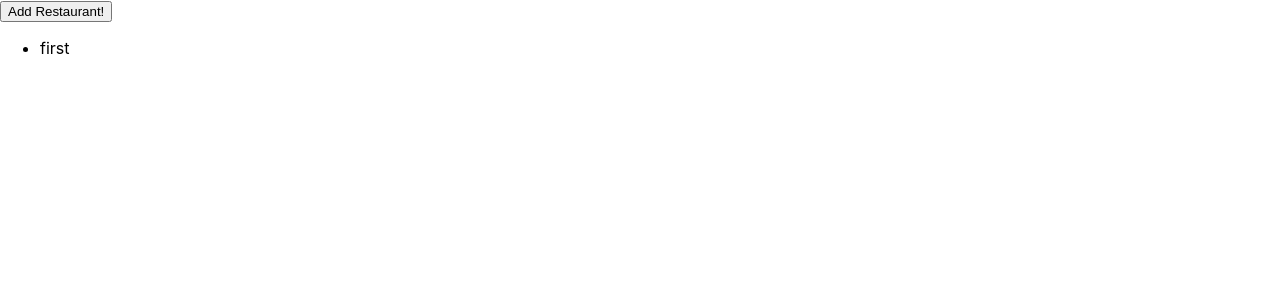
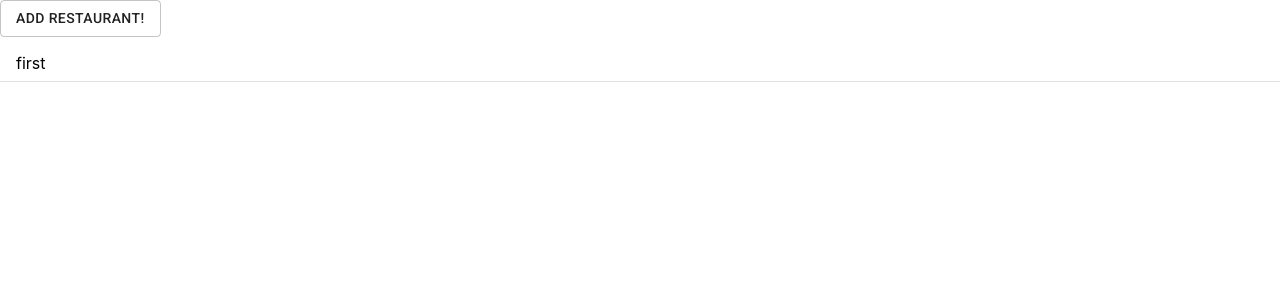
Before and after one commit to NurbekGithub/tdd-cra, a React (Create React App) app: page / in a window 1280 px wide. Shown: the top 300 px of the page. Built offline with nearby package versions, Linux system fonts and the light colour scheme.

Commit message:
refactoring

```diff
--- a/src/modules/Restaurant/NewRestaurantForm.js
+++ b/src/modules/Restaurant/NewRestaurantForm.js
@@ -1,4 +1,5 @@
 import React, { useState } from "react";
+import { TextField, Button } from "@material-ui/core";
 
 export default function NewRestaurantForm({ handleSubmit }) {
   const [name, setName] = useState("");
@@ -9,19 +10,17 @@ export default function NewRestaurantForm({ handleSubmit }) {
   }
 
   return (
-    <form onSubmit={_handleSubmit}>
-      <label htmlFor="name">
-        name
-        <input
-          type="text"
-          id="name"
-          name="name"
-          autoFocus
-          value={name}
-          onChange={e => setName(e.target.value)}
-        />
-      </label>
-      <button type="submit">save</button>
+    <form onSubmit={_handleSubmit} data-testid="NewRestaurantForm">
+      <TextField
+        id="name"
+        label="name"
+        value={name}
+        onChange={e => setName(e.target.value)}
+        autoFocus
+      />
+      <Button color="primary" type="submit" variant="contained">
+        save
+      </Button>
     </form>
   );
 }
--- a/src/modules/Restaurant/RestaurantListPage.js
+++ b/src/modules/Restaurant/RestaurantListPage.js
@@ -1,5 +1,7 @@
 import React, { useState } from "react";
 import NewRestaurantForm from "./NewRestaurantForm";
+import { Button } from "@material-ui/core";
+import RestaurantsList from "./RestaurantsList";
 
 export default function RestaurantListPage() {
   const [modalVisible, setModalVisible] = useState(false);
@@ -11,17 +13,15 @@ export default function RestaurantListPage() {
   }
   return (
     <div>
-      <button onClick={() => setModalVisible(true)}>Add Restaurant!</button>
+      <Button onClick={() => setModalVisible(true)} variant="outlined">
+        Add Restaurant!
+      </Button>
       {modalVisible && (
         <div>
           <NewRestaurantForm handleSubmit={handleSubmit} />
         </div>
       )}
-      <ul>
-        {restaurants.map(restaurant => (
-          <li key={restaurant}>{restaurant}</li>
-        ))}
-      </ul>
+      <RestaurantsList restaurants={restaurants} />
     </div>
   );
 }
--- /dev/null
+++ b/src/modules/Restaurant/RestaurantsList.js
@@ -0,0 +1,14 @@
+import React from "react";
+import { List, ListItem } from "@material-ui/core";
+
+export default function RestaurantsList({ restaurants }) {
+  return (
+    <List>
+      {restaurants.map(restaurant => (
+        <ListItem key={restaurant} divider>
+          {restaurant}
+        </ListItem>
+      ))}
+    </List>
+  );
+}
```
Also changed, not shown: 2 other files (tests, documents, lock files or other folders).
